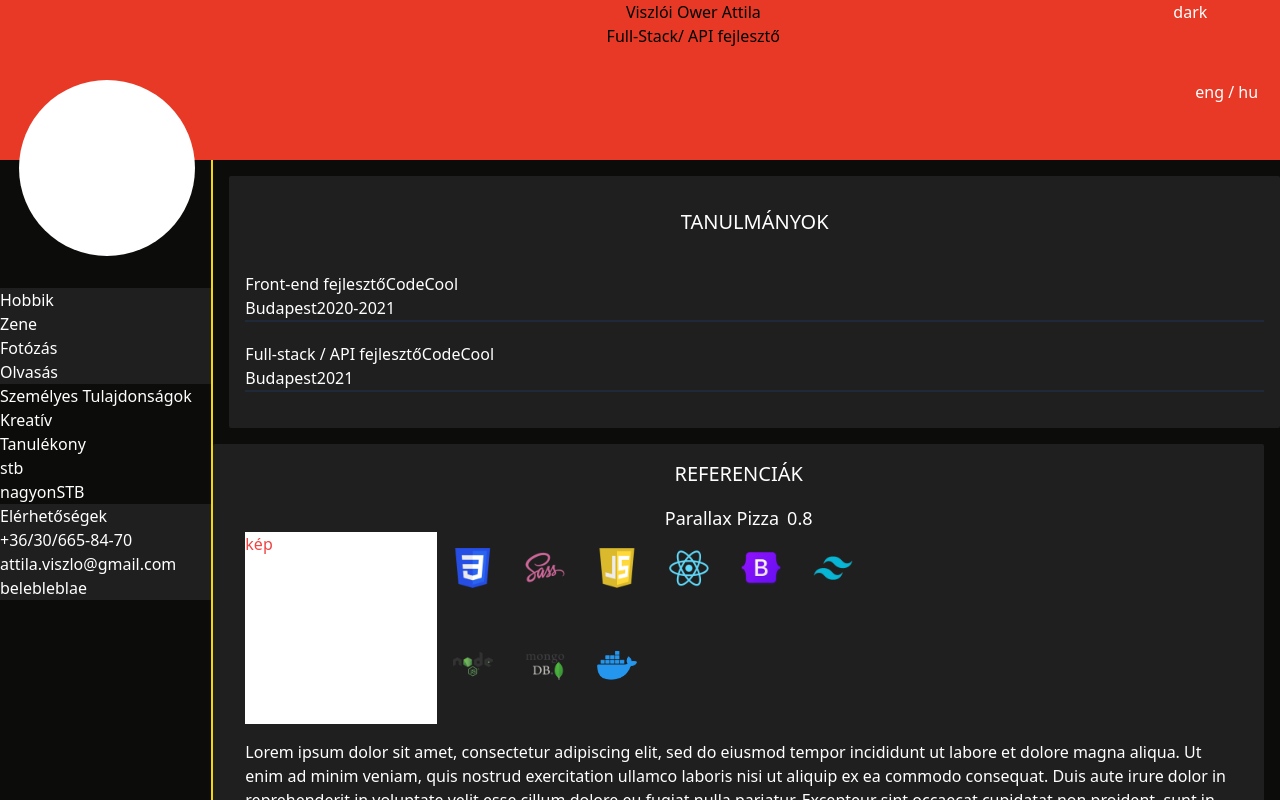
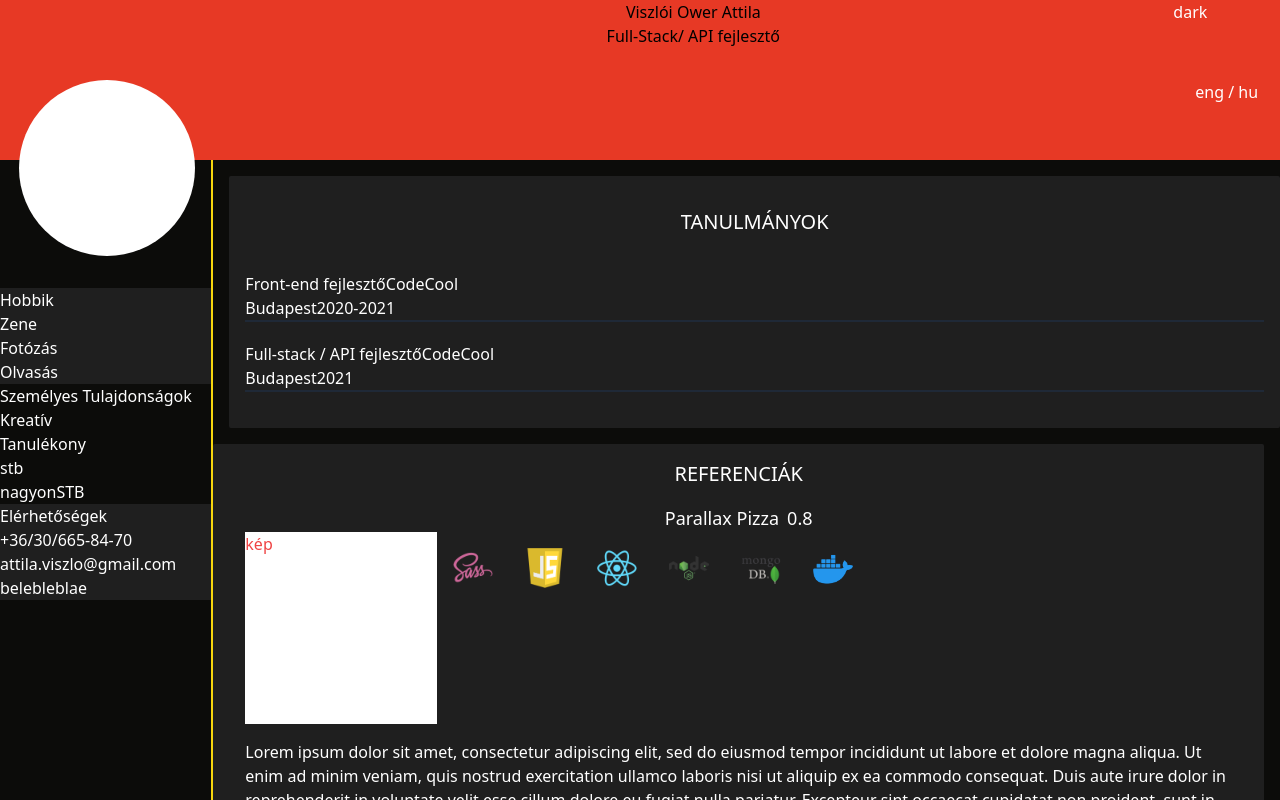
Before and after one commit to OwerHub/responsive-CV-oweriwild, a React (Create React App) app: page / in a window 1280 px wide. Shown: the top 800 px of the page. Built offline with nearby package versions, Linux system fonts and the light colour scheme.

Commit message:
referece Icon render OK

```diff
--- a/src/components/oneReference.jsx
+++ b/src/components/oneReference.jsx
@@ -38,13 +38,15 @@ const oneReference = (props) => {
     "docker",
   ];
 
-  const checkIcon = (inputArray) => {
-    for (const techniq of inputArray) {
-      console.log(iconNameArray.indexOf(techniq));
-    }
+  const existTechniqIcons = (inputArray) => {
+    let iconList = [];
+    iconNameArray.map((icon, iterator) => {
+      if (inputArray.indexOf(icon) !== -1) {
+        iconList.push(iconArray[iterator]);
+      }
+    });
+    return iconList;
   };
-
-  // checkIcon(props.data.icons);
 
   return (
     <div className="mb-6">
@@ -56,7 +58,7 @@ const oneReference = (props) => {
       <section className="flex">
         <div className="h-48 w-48 bg-white text-red-500">kép</div>
         <div className="flex flex-wrap w-1/2">
-          {iconArray.map((data, iterator) => (
+          {existTechniqIcons(props.data.icons).map((data, iterator) => (
             <div className="mx-4 my-4" key={iterator}>
               <img src={data} alt={`logo${iterator}`} className="w-10 h-10" />
             </div>
--- a/src/languages/referenceEng.json
+++ b/src/languages/referenceEng.json
@@ -21,7 +21,7 @@
 			"name": "Parallax Pizza",
 			"version": "0.8",
 			"pictureNumber": 0,
-			"icons": ["js", "react", "sass", "node", "mongo", "docker"],
+			"icons": ["js", "sass", "node", "mongo", "docker"],
 			"description": "Lorem ipsum dolor sit amet, consectetur adipiscing elit, sed do eiusmod tempor incididunt ut labore et dolore magna aliqua. Ut enim ad minim veniam, quis nostrud exercitation ullamco laboris nisi ut aliquip ex ea commodo consequat. Duis aute irure dolor in reprehenderit in voluptate velit esse cillum dolore eu fugiat nulla pariatur. Excepteur sint occaecat cupidatat non proident, sunt in culpa qui officia deserunt mollit anim id est laborum.",
 			"technologies": {
 				"title": "Felhasznált technológiák",
@@ -36,10 +36,10 @@
 			}
 		},
 		{
-			"name": "Parallax Pizza",
+			"name": "Css inThere",
 			"version": "0.8",
 			"pictureNumber": 0,
-			"icons": ["js", "react", "sass", "node", "mongo", "docker"],
+			"icons": ["css", "js", "react", "sass", "node", "mongo", "docker"],
 			"description": "Lorem ipsum dolor sit amet, consectetur adipiscing elit, sed do eiusmod tempor incididunt ut labore et dolore magna aliqua. Ut enim ad minim veniam, quis nostrud exercitation ullamco laboris nisi ut aliquip ex ea commodo consequat. Duis aute irure dolor in reprehenderit in voluptate velit esse cillum dolore eu fugiat nulla pariatur. Excepteur sint occaecat cupidatat non proident, sunt in culpa qui officia deserunt mollit anim id est laborum.",
 			"technologies": {
 				"title": "Felhasznált technológiák",
```
